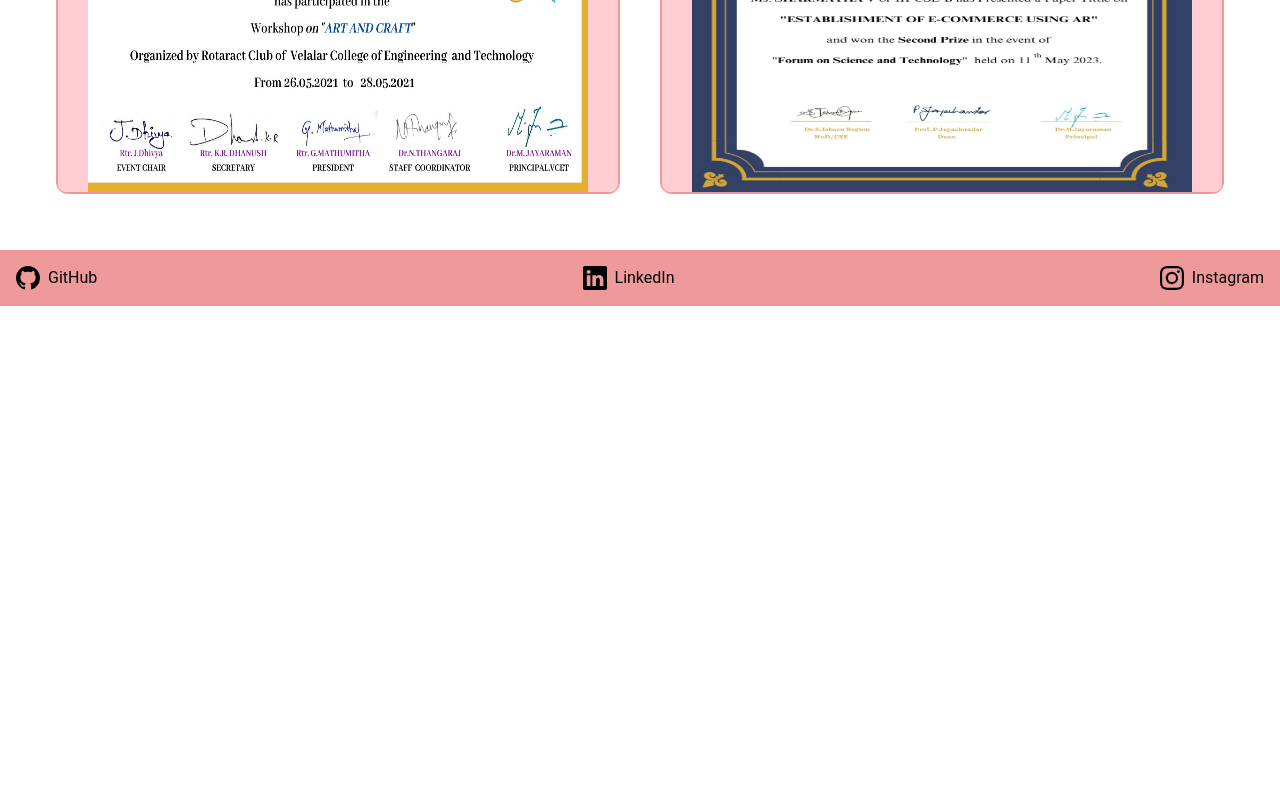
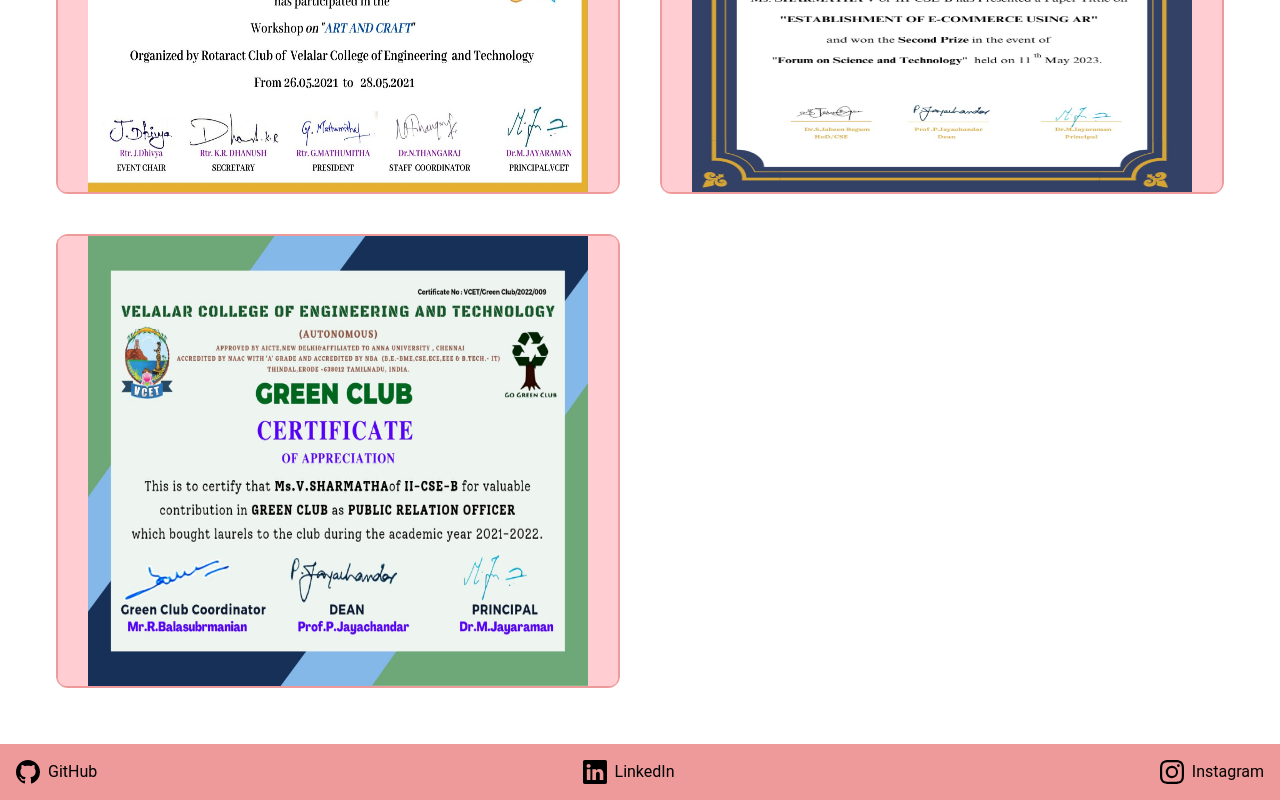
Before and after one commit to sharmatha-incresco/My-Website, a React (Create React App) app: page /certificategallery in a window 1280 px wide. Shown: the part 2882-3682 px from the top of the page. Before the commit the page ends 3188 px from the top, so only its background shows below. Built offline with nearby package versions, Linux system fonts and the light colour scheme.

Commit message:
uichanges for mobile view,scale in home

```diff
--- a/src/App.js
+++ b/src/App.js
@@ -193,7 +193,7 @@
               </div>
             </div>
             <form onSubmit={handleSubmit(handleSaveClick)}>
-              <Card className="mt-6 bg-red-100  overflow-scroll md:w-96 lg:w-96 border-red-200 border-2 hover:scale-105 transform transition-transform hover:bg-white hover:border-2 hover:border-red-100">
+              <Card className="mt-6 bg-red-100  overflow-scroll md:w-96 lg:w-96 border-red-200 border-2 hover:scale-90 transform transition-transform hover:bg-white hover:border-2 hover:border-red-100">
                 <CardBody>
                   <div className="flex flex-col  ">
                     <div>
@@ -412,7 +412,7 @@
           </div>
 
           <div className="grid lg:grid-cols-2 grid-cols-1 gap-4">
-            <Card className="mt-6 bg-red-100 md:w-96 xl:w-96 lg:w-64 h-96 border-red-200 border-2 hover:scale-105 transform transition-transform hover:bg-white hover:border-2 hover:border-red-100">
+            <Card className="mt-6 bg-red-100 md:w-96 xl:w-96 lg:w-64 h-96 border-red-200 border-2 hover:scale-90 transform transition-transform hover:bg-white hover:border-2 hover:border-red-100">
               <CardHeader
                 color="blue-gray"
                 className="relative h-40 w-40 border-red-100 border-2"
@@ -437,7 +437,7 @@
               </CardBody>
             </Card>
             <div className="lg:pl-2">
-              <Card className="mt-6 bg-red-100 md:w-96 xl:w-96 lg:w-64 h-96 border-red-200 border-2 hover:scale-105 transform transition-transform hover:bg-white hover:border-2 hover:border-red-100 ">
+              <Card className="mt-6 bg-red-100 md:w-96 xl:w-96 lg:w-64 h-96 border-red-200 border-2 hover:scale-90 transform transition-transform hover:bg-white hover:border-2 hover:border-red-100 ">
                 <CardHeader className="relative  w-10 border-red-100 border-2">
                   <div>
                     <span
@@ -462,7 +462,7 @@
               </Card>
             </div>
             <div className="xl:pl-56">
-              <Card className="mt-6 bg-red-100 md:w-96 lg:w-80 xl:w-96 h-56 border-red-200 border-2hover:scale-105 transform transition-transform hover:bg-white hover:border-2 hover:border-red-100">
+              <Card className="mt-6 bg-red-100 md:w-96 lg:w-80 xl:w-96 h-56 border-red-200 border-2hover:scale-90 transform transition-transform hover:bg-white hover:border-2 hover:border-red-100">
                 <CardHeader
                   color="blue-gray"
                   className="relative flex h-40 w-28 border-red-100 border-2"
--- a/src/pages/certificateGalery.js
+++ b/src/pages/certificateGalery.js
@@ -12,6 +12,7 @@
 import certificate10 from "../certi10.jpg";
 import certificate11 from "../certi11.jpg";
 import certificate12 from "../certi12.jpeg";
+import certificate13 from "../certi13.jpeg";
 import ReactModal from "react-modal";
 
 import { useState } from "react";
@@ -65,8 +66,8 @@
 
 
     return (
-      <div className="border-2 items-center justify-center rounded-xl border-red-200 ">
-        <div className="flex justify-center hover:scale-105 rounded-lg transform bg-red-100 transition-transform hover:bg-white hover:border-2 hover:border-red-100">
+      <div className="border-2 items-center justify-center xl:rounded-xl border-red-200 ">
+        <div className="flex justify-center hover:scale-105 xl:rounded-lg transform bg-red-100 transition-transform hover:bg-white hover:border-2 hover:border-red-100">
           <img
             className="avatar md:h-[450px] md:w-[500px] h-56"
             src={src}
@@ -225,6 +226,12 @@
               description="This is one of my certificate for the second price in paper presentation of EDC & IIC cell of my college"
             />
           </div>
+          <div>
+            <Profile
+              src={certificate13}
+              description="This is the certificate for the posting of PRO in green club of my college"
+            />
+          </div>
           {selectedFile && (
             <Profile src={selectedFile} description={description} />
           )}
```
Also changed, not shown: src/certi13.jpeg (added).
